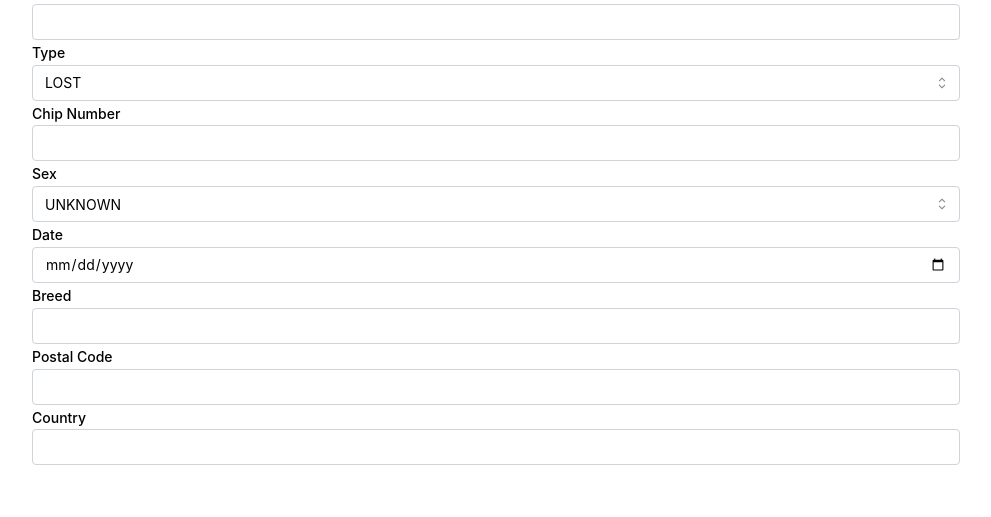
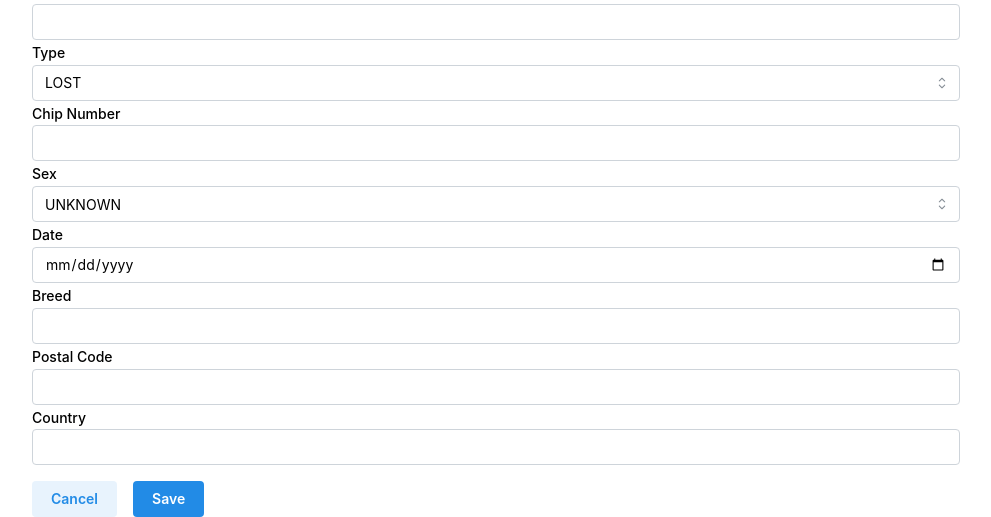
Before and after one commit to Hannah-bannanah/petsignal-fe, a React (Vite) app: page / in a window 1280 px wide. Both pictures are taken after a click on the button "+ New Alert". Shown: the part 314-831 px from the top of the page, without its empty margins (144-1135 px from the left). Before the commit the page ends 800 px from the top, so only its background shows below. Built offline with nearby package versions, Linux system fonts and the light colour scheme; no server answers.

Commit message:
submit crud operations to backend

```diff
--- a/src/App.jsx
+++ b/src/App.jsx
@@ -1,11 +1,11 @@
-import {useState, useEffect} from 'react';
+import {useEffect, useState} from 'react';
 import {AppShell, Container, Divider, Paper} from '@mantine/core';
 import Header from './components/Header';
 import AlertList from './components/AlertList';
 import AlertDetail from './components/AlertDetail';
-import axios from "axios";
+import * as alertService from "./services/alertService.js";
+import {toAlert, toForm} from "./mappers/alertMapper.js";
 
-const API_URL = 'http://localhost:8080/api/v1/alerts';
 
 export default function App() {
     const [alerts, setAlerts] = useState([]); // This should be fetched from your API
@@ -14,36 +14,51 @@ export default function App() {
     const [modalOpen, setModalOpen] = useState(false);
 
     useEffect(() => {
-        axios.get(`${API_URL}`)
-            .then((res) => setAlerts(res.data.content))
-            .catch((err) => console.error('Failed to fetch alerts', err));
+        const fetchAlerts = async () => {
+            try {
+                const data = await alertService.getAlerts();
+                setAlerts(data.content); // Assuming response has a "content" property
+            } catch (error) {
+                console.error('Failed to fetch alerts:', error);
+            }
+        };
+        fetchAlerts();
     }, []);
 
     const openModal = (mode, alert = null) => {
         setModalMode(mode);
-        setSelectedAlert(alert);
+        setSelectedAlert(alert ? toForm(alert) : null);
         setModalOpen(true);
     };
 
-    const handleSubmit = (alert) => {
-        if (modalMode === 'create') {
-            // Logic for creating a new alert (POST to API)
-            setAlerts([...alerts, alert]); // Add the new alert to state
-        } else if (modalMode === 'edit') {
-            // Logic for editing an existing alert (PUT to API)
-            const updatedAlerts = alerts.map((a) =>
-                a.id === alert.id ? {...a, ...alert} : a
-            );
-            setAlerts(updatedAlerts); // Update the alert in state
+
+    const handleSubmit = async (formAlert) => {
+        const alert = toAlert(formAlert);
+        try {
+            if (modalMode === 'create') {
+                const createdAlert = await alertService.createAlert(alert);
+                setAlerts([...alerts, createdAlert]); // Add new alert to the list
+            } else if (modalMode === 'edit') {
+                const updatedAlert = await alertService.updateAlert(alert.id, alert);
+                setAlerts(alerts.map(a => (a.id === alert.id ? updatedAlert : a))); // Update the alert in state
+            }
+            setModalOpen(false);
+        } catch (error) {
+            console.error('Error handling form submission:', error);
         }
-        setModalOpen(false); // Close modal after submit
     };
 
-    const handleDelete = (alertId) => {
-        // Logic for deleting an alert (DELETE from API)
-        const updatedAlerts = alerts.filter((alert) => alert.id !== alertId);
-        setAlerts(updatedAlerts); // Remove the alert from state
-        setModalOpen(false); // Close modal after deletion
+    const handleCancel = () => {
+        setModalOpen(false); // Close modal without saving
+    };
+
+    const handleDelete = async (alertId) => {
+        try {
+            await alertService.deleteAlert(alertId);
+            setAlerts(alerts.filter(alert => alert.id !== alertId)); // Remove deleted alert from state
+        } catch (error) {
+            console.error('Error deleting alert:', error);
+        }
     };
 
     return (
@@ -64,10 +79,11 @@ export default function App() {
                 {modalOpen && modalMode && (
                     <AlertDetail
                         opened={modalOpen}
-                        mode={modalMode}
+                        readOnly={modalMode === 'view'}
                         initialValues={selectedAlert}
                         onClose={() => setModalOpen(false)}
                         onSubmit={handleSubmit}
+                        onCancel={handleCancel}
                         onDelete={handleDelete}
                     />
                 )}
--- a/src/components/AlertDetail.jsx
+++ b/src/components/AlertDetail.jsx
@@ -1,13 +1,14 @@
-import { TextInput, Textarea, Select } from '@mantine/core';
-import { useForm } from '@mantine/form';
+import {Button, Group, Select, Textarea, TextInput} from '@mantine/core';
+import {useForm} from '@mantine/form';
 import {useEffect} from "react";
+import {makeReadOnlyStyles} from "../utils/readOnlyStyles.js";
 
-export default function AlertDetail({ initialValues, readOnly, onSubmit }) {
+export default function AlertDetail({initialValues, readOnly, onSubmit, onCancel}) {
     const form = useForm({
         initialValues: {
             title: '',
             description: '',
-            username: '',
+            user: {username: '', id: ''},
             type: 'LOST',
             chipNumber: '',
             sex: 'UNKNOWN',
@@ -27,18 +28,43 @@ export default function AlertDetail({ initialValues, readOnly, onSubmit }) {
         }
     }, [initialValues]);
 
+    useEffect(() => {
+        form.reset()
+    }, [readOnly]);
+
+    const roStyles = makeReadOnlyStyles(readOnly);
+
     return (
         <form onSubmit={form.onSubmit((values) => onSubmit(values))}>
-            <TextInput label="Title" {...form.getInputProps('title')} readOnly={readOnly} />
-            <Textarea label="Description" {...form.getInputProps('description')} readOnly={readOnly} />
-            <TextInput label="Username" {...form.getInputProps('username')} readOnly />
-            <Select label="Type" data={['LOST', 'FOUND']} {...form.getInputProps('type')} disabled={readOnly} />
-            <TextInput label="Chip Number" {...form.getInputProps('chipNumber')} readOnly={readOnly} />
-            <Select label="Sex" data={['MALE', 'FEMALE', 'UNKNOWN']} {...form.getInputProps('sex')} disabled={readOnly} />
-            <TextInput label="Date" type="date" {...form.getInputProps('date')} readOnly={readOnly} />
-            <TextInput label="Breed" {...form.getInputProps('breed')} readOnly={readOnly} />
-            <TextInput label="Postal Code" {...form.getInputProps('postalCode')} readOnly={readOnly} />
-            <TextInput label="Country" {...form.getInputProps('countryCode')} readOnly={readOnly} />
+            <TextInput label="Title" {...form.getInputProps('title')} readOnly={readOnly ? true : undefined}
+                       styles={roStyles}/>
+            <Textarea label="Description" {...form.getInputProps('description')} readOnly={readOnly ? true : undefined}
+                      styles={roStyles}/>
+            <TextInput label="Username" {...form.getInputProps('user.username')} readOnly={readOnly ? true : undefined}
+                       styles={roStyles}/>
+            <input type="hidden" {...form.getInputProps('user.id')} />
+            <Select label="Type" data={['LOST', 'SEEN']} {...form.getInputProps('type')}
+                    readOnly={readOnly ? true : undefined} styles={roStyles}/>
+            <TextInput label="Chip Number" {...form.getInputProps('chipNumber')} readOnly={readOnly ? true : undefined}
+                       styles={roStyles}/>
+            <Select label="Sex" data={['MALE', 'FEMALE', 'UNKNOWN']} {...form.getInputProps('sex')}
+                    styles={roStyles}/>
+            <TextInput label="Date" type="date" {...form.getInputProps('date')} readOnly={readOnly ? true : undefined}
+                       styles={roStyles}/>
+            <TextInput label="Breed" {...form.getInputProps('breed')} readOnly={readOnly ? true : undefined}
+                       styles={roStyles}/>
+            <TextInput label="Postal Code" {...form.getInputProps('postalCode')} readOnly={readOnly ? true : undefined}
+                       styles={roStyles}/>
+            <TextInput label="Country" {...form.getInputProps('countryCode')} readOnly={readOnly ? true : undefined}
+                       styles={roStyles}/>
+
+            <Group position="right" mt="md">
+                {
+                    !readOnly && (<Button type="button" onClick={onCancel} variant="light">Cancel</Button>)
+                }
+
+                <Button type="submit">{readOnly ? 'Close' : 'Save'}</Button>
+            </Group>
         </form>
     );
 }
--- /dev/null
+++ b/src/mappers/alertMapper.js
@@ -0,0 +1,14 @@
+export function toForm(apiAlert) {
+    return {
+        ...apiAlert,
+        date: apiAlert.date ? apiAlert.date.split('T')[0] : '',
+    };
+}
+
+export function toAlert(formAlert) {
+    return {
+        ...formAlert,
+        userId: formAlert.user.id || 1, // TODO implement user validation for logged in user
+        date: formAlert.date ? `${formAlert.date}T00:00:00` : null,
+    };
+}
--- /dev/null
+++ b/src/services/alertService.js
@@ -0,0 +1,45 @@
+import axios from 'axios';
+
+const API_URL = 'http://localhost:8080/api/v1/alerts';
+
+export const getAlerts = async () => {
+    try {
+        const response = await axios.get(API_URL);
+        return response.data;
+    } catch (error) {
+        console.error('Error fetching alerts:', error);
+        throw error;
+    }
+};
+
+export const createAlert = async (alertData) => {
+    console.log('creating ...')
+    try {
+        const response = await axios.post(API_URL, {...alertData, status:'ACTIVE'});
+        console.log('response', response)
+        return response.data;
+    } catch (error) {
+        console.error('Error creating alert:', error);
+        throw error;
+    }
+};
+
+export const updateAlert = async (alertId, alertData) => {
+    try {
+        const response = await axios.put(`${API_URL}/${alertId}`, alertData);
+        return response.data;
+    } catch (error) {
+        console.error('Error updating alert:', error);
+        throw error;
+    }
+};
+
+export const deleteAlert = async (alertId) => {
+    try {
+        await axios.delete(`${API_URL}/${alertId}`);
+        return alertId;  // Return the ID of the deleted alert (useful for removing it from state)
+    } catch (error) {
+        console.error('Error deleting alert:', error);
+        throw error;
+    }
+};
--- /dev/null
+++ b/src/utils/readOnlyStyles.js
@@ -0,0 +1,18 @@
+export function makeReadOnlyStyles(readOnly) {
+    return {
+        input: readOnly
+            ? {
+                backgroundColor: '#f8f9fa',
+                color: '#495057',
+                borderColor: '#ced4da',
+                cursor: 'not-allowed',
+                pointerEvents: 'none'
+            }
+            : {},
+        label: readOnly
+            ? {
+                color: '#6c757d',
+            }
+            : {},
+    };
+}
```
